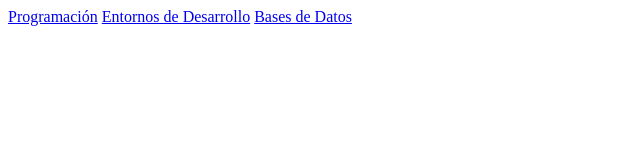
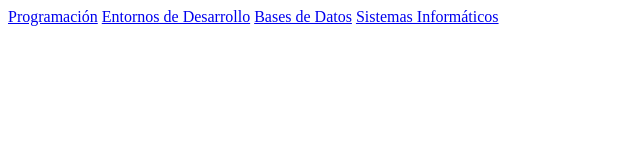
Before and after one commit to juliajacaDAM/Entornos-Julia_alfons, a plain HTML site: page index.html in a window 1280 px wide. Shown: the whole page, without its empty margins (0-640 px from the left). Drawn offline with Linux system fonts and the light colour scheme.

Commit message:
Creado enlace de sistemas en la página index
1. Añadido enlace a la página de sistemas informáticos
Tarea SB-10

```diff
--- a/index.html
+++ b/index.html
@@ -11,6 +11,7 @@
             <a href="programacion.html">Programación</a>
             <a href="entornos_desarrollo.html">Entornos de Desarrollo</a>
             <a href="bases_datos.html">Bases de Datos</a>
+            <a href="sistemas_informaticos.html">Sistemas Informáticos</a>
         </nav>
     </header>
     <main>
```
